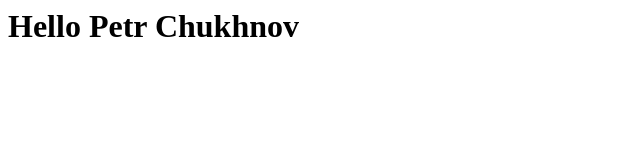
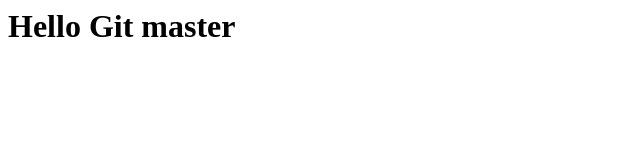
Before and after one commit to penguinmirage/git-sample, a plain HTML site: page index.html in a window 1280 px wide. Shown: the whole page, without its empty margins (0-640 px from the left). Drawn offline with Linux system fonts and the light colour scheme.

Commit message:
Test branch

```diff
--- a/index.html
+++ b/index.html
@@ -1 +1 @@
-<h1>Hello  Petr Chukhnov</h1>
+<h1>Hello Git master</h1>
```
Also changed, not shown: test.txt, 2 other files.
